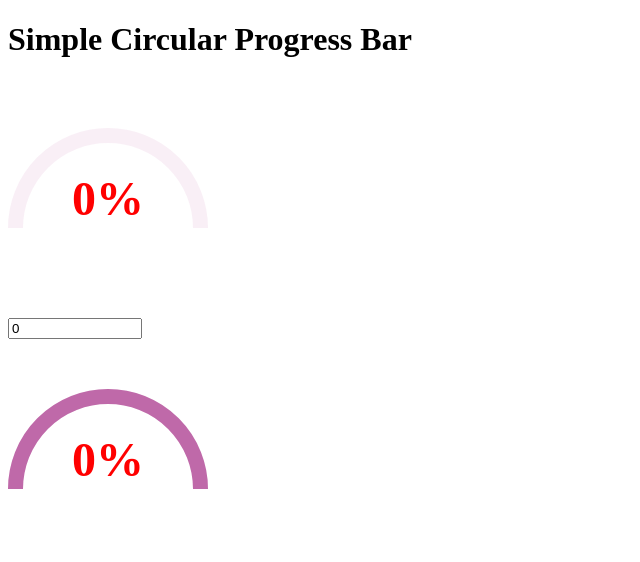
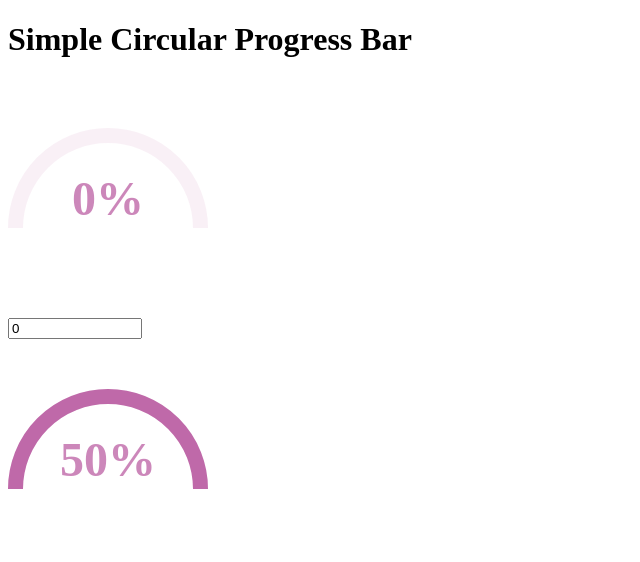
Before and after one commit to Tuvedunyel/test-progress-bar, a website: page index.html in a window 1280 px wide. Shown: the whole page, without its empty margins (0-640 px from the left). Drawn offline with nearby package versions, Linux system fonts and the light colour scheme.

Commit message:
progress bar issues

```diff
--- a/novue.js
+++ b/novue.js
@@ -1,6 +1,6 @@
 const svgContainer = document.getElementById("progress-wrap");
 const sqSize = 200;
-let percentage = 0;
+let percentage = 50;
 const strokeWidth = 15;
 
 const viewBox = () => {
--- a/scss/style.scss
+++ b/scss/style.scss
@@ -21,7 +21,7 @@
 }
 
 .circle-background {
-  stroke: rgba(190, 104, 169, 0.1);
+  stroke: hsl(315 40% 58% / 0.1);
 }
 
 .circle-progress {
@@ -33,7 +33,7 @@
 .circle-text {
   font-size: 3em;
   font-weight: bold;
-  color: rgb(255, 0, 0);
+  color: hsl(315 40% 58% / 0.8);
   position: absolute;
   inset: 0;
   margin: auto;
```
Also changed, not shown: css/style.css, 1 other file.
